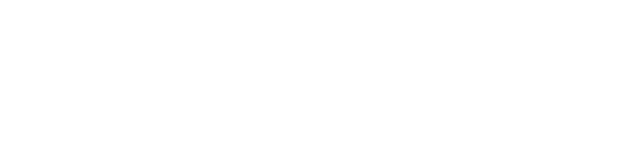
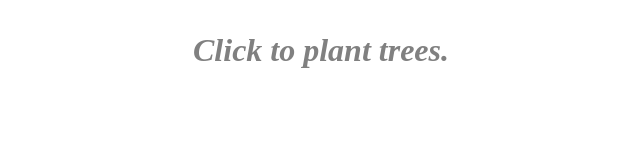
Before and after one commit to carteredge/trees, a plain HTML site: page index.html in a window 1280 px wide. Shown: the whole page, without its empty margins (319-959 px from the left). Drawn offline with Linux system fonts and the light colour scheme.

Commit message:
Added instructions.

```diff
--- a/index.html
+++ b/index.html
@@ -5,7 +5,7 @@
         <meta name="viewport" content="width=device-width,initial-scale=1.0">
     </head>
     <body>
-        <div id="page-root"></div>
+        <div id="page-root"><h1>Click to plant trees.</h1></div>
 
         <script>
             const GROWTH_DECAY = 0.68;
@@ -160,6 +160,18 @@
         </script>
 
         <style>
+            h1 {
+                color: gray;
+                font-family: serif;
+                font-style: italic;
+                margin: 2rem auto;
+                -webkit-user-select: none;
+                -moz-user-select: none;
+                -ms-user-select: none;
+                user-select: none;
+                text-align: center;
+            }
+
             .branch, .seed {
                 background-color: brown;
                 border-radius: 8px;
```
